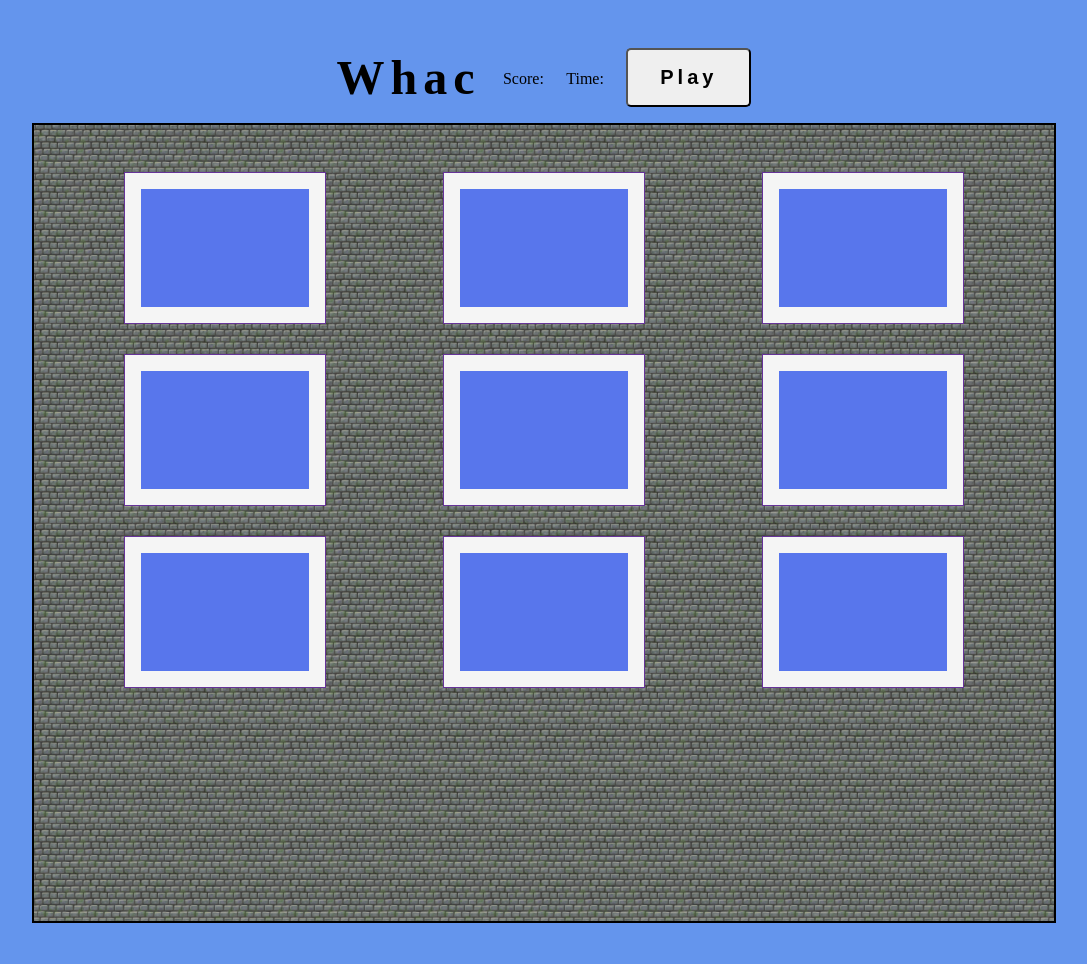
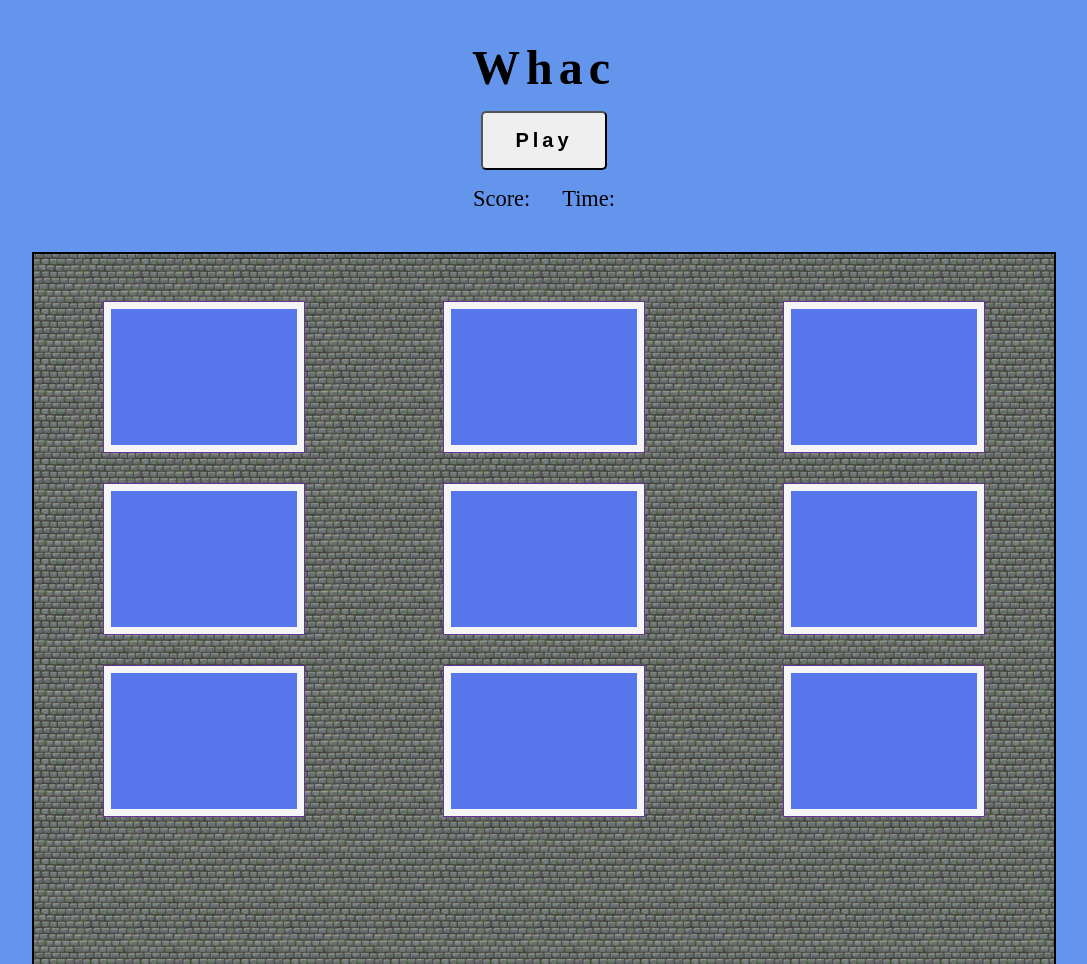
Before and after one commit to nehemiasmunoz/whac-something, a plain HTML site: page index.html in a window 1280 px wide. Shown: the top 964 px of the page, without its empty margins (96-1183 px from the left). Drawn offline with Linux system fonts and the light colour scheme.

Commit message:
refactor: mejora de layout estilos, mejora en html

```diff
--- a/assets/css/styles.css
+++ b/assets/css/styles.css
@@ -5,21 +5,31 @@
 }
 body {
   display: flex;
+  gap: 20px;
   background-color: cornflowerblue;
   flex-direction: column;
   justify-content: center;
   align-items: center;
-  padding: 2rem;
+  padding: 20px;
 }
 header {
-  padding: 1rem;
+  margin: 20px auto;
   display: flex;
-  align-items: baseline;
-  gap: 1.4rem;
+  flex-direction: column;
+  align-items: center;
+  justify-content: center;
+
+  gap: 1rem;
+  flex-wrap: wrap;
   h1 {
     align-self: center;
     font-size: 3em;
     letter-spacing: 6px;
+  }
+  div {
+    display: flex;
+    gap: 2rem;
+    font-size: 1.4em;
   }
 }
 main {
@@ -27,14 +37,13 @@ main {
   max-width: 1024px;
   height: 100dvh;
   border: 2px solid black;
-  background-image: url("/assets/images/handpaintedwall2.png");
-
+  background-image: url("../images/handpaintedwall2.png");
   background-size: 50px;
   background-position: center;
 }
 
 .layout {
-  padding: 3rem;
+  padding: 3rem 1rem;
   display: grid;
   place-items: center;
   grid-template-columns: repeat(3, 1fr);
@@ -44,7 +53,6 @@ main {
 
 .square {
   text-align: center;
-  min-width: 100px;
   max-width: 200px;
   width: 100%;
   height: 150px;
@@ -55,7 +63,7 @@ main {
   flex-direction: column;
   justify-content: end;
   background-color: rgb(88, 118, 236);
-  border: 1rem solid whitesmoke;
+  border: 7px solid whitesmoke;
 }
 
 .monster {
--- a/index.html
+++ b/index.html
@@ -9,11 +9,11 @@
   <body>
     <header>
       <h1>Whac</h1>
-
-      <p>Score: <span id="score"></span></p>
-      <p>Time: <span id="timeCounter"></span></p>
-
       <button id="startButton" class="btn" onclick="play()">Play</button>
+      <div>
+        <p>Score: <span id="score"></span></p>
+        <p>Time: <span id="timeCounter"></span></p>
+      </div>
     </header>
     <main>
       <section class="layout">
```
